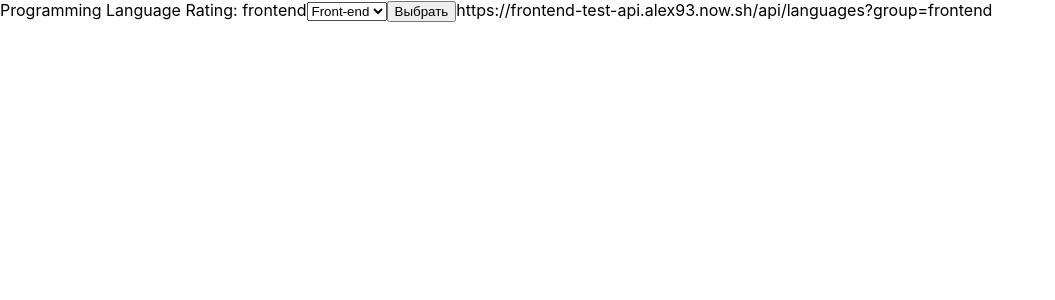
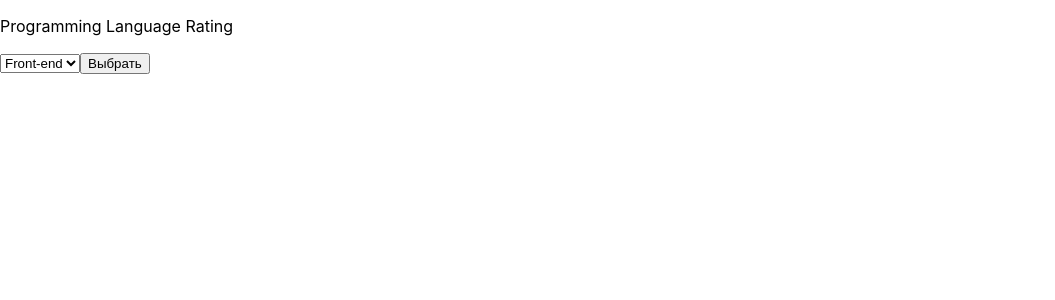
Before and after one commit to Domovikx/RSS, a React (Create React App) app in the folder examples/java_mentor/: page / in a window 1280 px wide. Shown: the top 300 px of the page, without its empty margins (0-1055 px from the left). Built offline with nearby package versions, Linux system fonts and the light colour scheme.

Commit message:
feat: add very much

```diff
--- a/examples/java_mentor/package.json
+++ b/examples/java_mentor/package.json
@@ -3,6 +3,7 @@
   "version": "0.1.0",
   "private": true,
   "dependencies": {
+    "bootstrap": "^4.3.1",
     "react": "^16.8.6",
     "react-dom": "^16.8.6",
     "react-scripts": "3.0.1"
--- a/examples/java_mentor/src/App.js
+++ b/examples/java_mentor/src/App.js
@@ -1,5 +1,6 @@
 import React, { Component } from 'react';
 import './App.css';
+
 
 const App = () => (<div><ProgrammingLanguageRating /></div>)
 export default App;
@@ -10,8 +11,9 @@ class ProgrammingLanguageRating extends Component {
     super(props);
     this.state = {
       value: 'frontend',
+      languageRating: [],
       url: 'https://frontend-test-api.alex93.now.sh/api/languages?group=',
-      urlRequest: 'https://frontend-test-api.alex93.now.sh/api/languages?group=frontend'
+      urlRespons: 'https://frontend-test-api.alex93.now.sh/api/languages?group=frontend'
     };
 
     this.handleChange = this.handleChange.bind(this);
@@ -21,38 +23,56 @@ class ProgrammingLanguageRating extends Component {
   handleChange(event) {
     this.setState({
       value: event.target.value,
-      urlRequest: this.state.url + event.target.value
+      urlRespons: this.state.url + event.target.value
     })
   }
 
   handleSubmit(event) {
     event.preventDefault();
-    getRequest(this.state.urlRequest);
-    console.log('urlRequest', this.state.urlRequest)
+
+    const getRequest = async () => {
+      const api_url = await fetch(this.state.urlRespons);
+      const languageRating = await api_url.json();
+      await this.setState({ languageRating })
+    }
+    getRequest();
   }
 
   render() {
+    const { languageRating } = this.state;
+    console.log('languageRating', languageRating)
     return (
-      <form onSubmit={this.handleSubmit}>
-        <label>
-          Programming Language Rating: {this.state.value}
-          <select value={this.state.value} onChange={this.handleChange}>
+      <>
+        <form className='form-group' onSubmit={this.handleSubmit}>
+          <label for="exampleFormControlSelect1">
+            <p>Programming Language Rating</p>
+            <select class="form-control" id="exampleFormControlSelect1"
+              value={this.state.value} onChange={this.handleChange}>
               <option value="backend">Back-end</option>
               <option value="frontend">Front-end</option>
               <option value="mobile">Mobile</option>
             </select>
-
           </label>
           <input type="submit" value="Выбрать" />
-        {this.state.urlRequest}
         </form>
+        <div>
+          {languageRating.data &&
+            <div>
+              {
+                languageRating.data.map((data, id) =>
+                  <div key={id}>
+                    {data.logo &&
+                      <img src={data.logo} alt="альтернативный текст" width='100px' />}
+                    <p>{data.name}</p>
+                    <p>{data.year}</p>
+                    {data.docs &&
+                      <a href={data.docs}>Документация</a>}
+                  </div>)
+              }
+            </div>
+          }
+        </div>
+      </>
     );
   }
 }
-
-const getRequest = async (url) => {
-  const api_url = await fetch(url);
-  const data = await api_url.json();
-  console.log('data', data);
-  return data;
-}
```
Also changed, not shown: 1 other file (tests, documents, lock files or other folders). Lines whose indentation alone changed are shown as unchanged.
